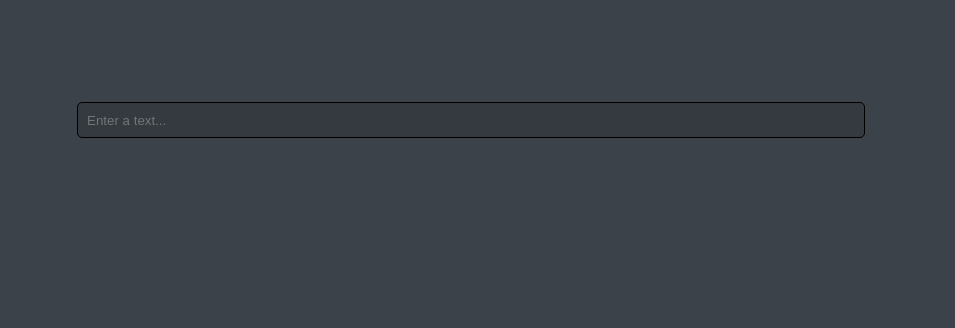
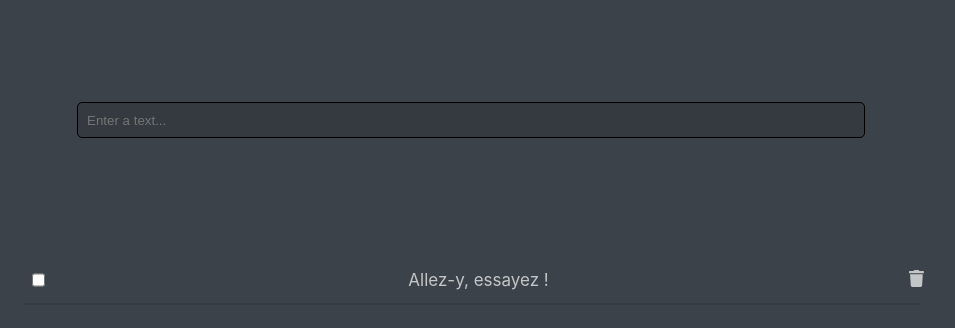
Before and after one commit to axelehrlich59/todoReactHooks, a React (Create React App) app: page / in a window 1280 px wide. Shown: the top 328 px of the page, without its empty margins (169-1124 px from the left). Built offline with nearby package versions, Linux system fonts and the light colour scheme.

Commit message:
rebuild todolist initial state & add todo completed property

```diff
--- a/package.json
+++ b/package.json
@@ -15,6 +15,7 @@
     "react-dom": "^17.0.2",
     "react-scripts": "5.0.0",
     "react-transition-group": "^4.4.2",
+    "uuid": "^8.3.2",
     "web-vitals": "^2.1.2"
   },
   "scripts": {
--- a/src/App.css
+++ b/src/App.css
@@ -153,6 +153,14 @@
   transition: width 2s, height 2s, background-color 2s, transform 2s;
 }
 
+.todoItem {
+  cursor: pointer;
+}
+
+.strike {
+  text-decoration: line-through;
+}
+
 .hr {
   width: 100%;
   border: 1.1px #343A40 solid;
--- a/src/App.js
+++ b/src/App.js
@@ -1,15 +1,41 @@
 import { useEffect, useState } from 'react';
+//import {uid} from 'react-uid';
 import './App.css';
 import 'font-awesome/css/font-awesome.min.css'
 import { faTrash } from "@fortawesome/free-solid-svg-icons";
 import { FontAwesomeIcon } from "@fortawesome/react-fontawesome";
-import {CSSTransition, TransitionGroup} from 'react-transition-group';
+
+
+const Task = ({
+  todoItem,
+  index,
+  deleteTodoItem,
+  completeTodo
+}) => {
+  return (
+    <>
+      <div
+          className="container_received"
+          style={{ textDecoration: todoItem.isCompleted ? "line-through" : "" }}
+      >
+        <input type="checkbox"></input>
+          <div className='todoItem' onClick={() => completeTodo(index)}>{todoItem.text}</div>
+        <FontAwesomeIcon icon={faTrash} className='trash-icon'/>
+      </div>
+      <hr className='hr'></hr>
+    </>
+  );
+}
 
 const App = () => {
-  const initialValue = []
 
   const [value, setValue] = useState('')
-  const [todo, setTodo] = useState(initialValue)
+  const [todo, setTodo] = useState([{
+    text: "Allez-y, essayez !",
+    id: 4,
+    isCompleted: false
+  }])
+  const [todoCompleted, setTodoCompleted] = useState(false)
 
   const onChange = (event) => {
     const inputValue = event.target.value
@@ -24,10 +50,17 @@ const App = () => {
 
   const handleKeyPress = (event) => {
     if (event.key === "Enter") {
-      //const todoElipsis =
-      setTodo([...todo, value])
+      const newTodo = [...todo, {text: value, isCompleted: false}]
+      setTodo(newTodo)
       setValue('')
     }
+  }
+
+  const completeTodo = (index) => {
+    const newTodo = [...todo]
+    newTodo[index].isCompleted = todoCompleted
+    setTodoCompleted(!todoCompleted)
+    setTodo(newTodo)
   }
 
   const deleteTodoItem = (todoIndex) => {
@@ -35,32 +68,30 @@ const App = () => {
     setTodo(newTodos)
   }
 
-
-
   return (
     <div className="App">
       <div className='todo_container'>
         <input placeholder='Enter a text...' onChange={onChange} onKeyPress={handleKeyPress} value={value} type="text" className='Input'></input>
       </div>
-
-
-    <div className='main_main_container'>
+      <div className='main_main_container'>
       <div className='main_container_received'>
         <div className='test'>
           {todo.map((todoItem, index) => {
             return  <>
-              <div key={todoItem} className='container_received'>
-                <input className='checkbox' type="checkbox"></input>
-                {todoItem}
-                <FontAwesomeIcon icon={faTrash} className='trash-icon' onClick={() => deleteTodoItem(index)} />
-              </div>
-                <hr className='hr'></hr>
+              <Task
+                className='task'
+                key={index}
+                todoItem={todoItem}
+                index={index}
+                completeTodo={completeTodo}
+              >
+              </Task>
             </>
           })}
         </div>
-
       </div>
     </div>
+
 
     </div>
   );
```
